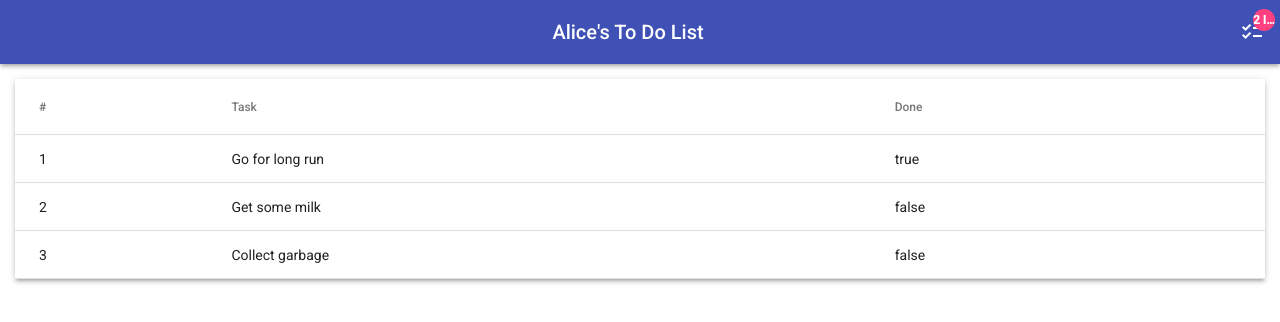
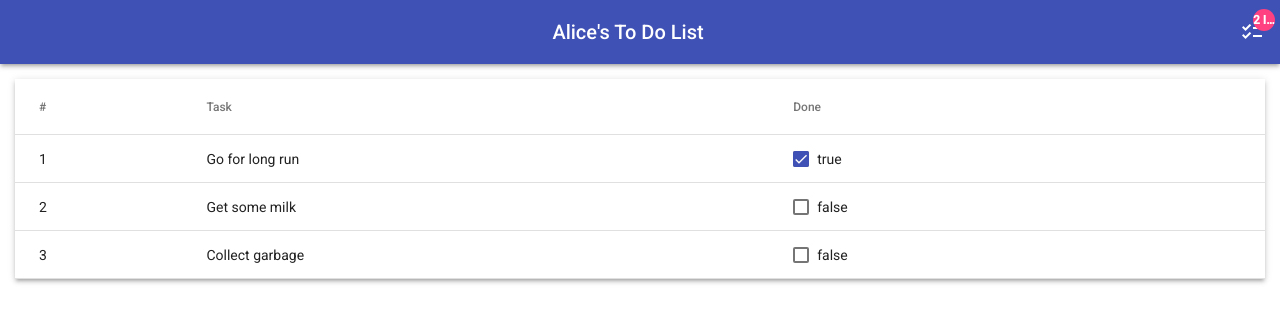
Before and after one commit to dpopkov/drillangular22, an Angular app in the folder c02todo/: page / in a window 1280 px wide. Shown: the top 322 px of the page. Built offline with nearby package versions, Linux system fonts and the light colour scheme.

Commit message:
c02todo: add FormsModule, implement two-way data binding with mat-checkbox and ngModel.

```diff
--- a/c02todo/src/app/app.component.html
+++ b/c02todo/src/app/app.component.html
@@ -19,7 +19,11 @@
 
     <ng-container matColumnDef="done">
       <th mat-header-cell *matHeaderCellDef>Done</th>
-      <td mat-cell *matCellDef="let item">{{ item.complete }}</td>
+      <td mat-cell *matCellDef="let item">
+        <mat-checkbox [(ngModel)]="item.complete" color="primary">
+          {{ item.complete }}
+        </mat-checkbox>
+      </td>
     </ng-container>
 
     <tr mat-header-row *matHeaderRowDef="['id', 'task', 'done']"></tr>
--- a/c02todo/src/app/app.module.ts
+++ b/c02todo/src/app/app.module.ts
@@ -7,6 +7,8 @@
 import {MatIconModule} from "@angular/material/icon";
 import {MatBadgeModule} from "@angular/material/badge";
 import {MatTableModule} from "@angular/material/table";
+import {MatCheckboxModule} from "@angular/material/checkbox";
+import {FormsModule} from "@angular/forms";
 
 @NgModule({
   declarations: [
@@ -15,8 +17,9 @@
   imports: [
     BrowserModule,
     BrowserAnimationsModule,
+    FormsModule,
     MatToolbarModule, MatIconModule, MatBadgeModule,
-    MatTableModule
+    MatTableModule, MatCheckboxModule
   ],
   providers: [],
   bootstrap: [AppComponent]
```
Also changed, not shown: 1 other file (tests, documents, lock files or other folders).
